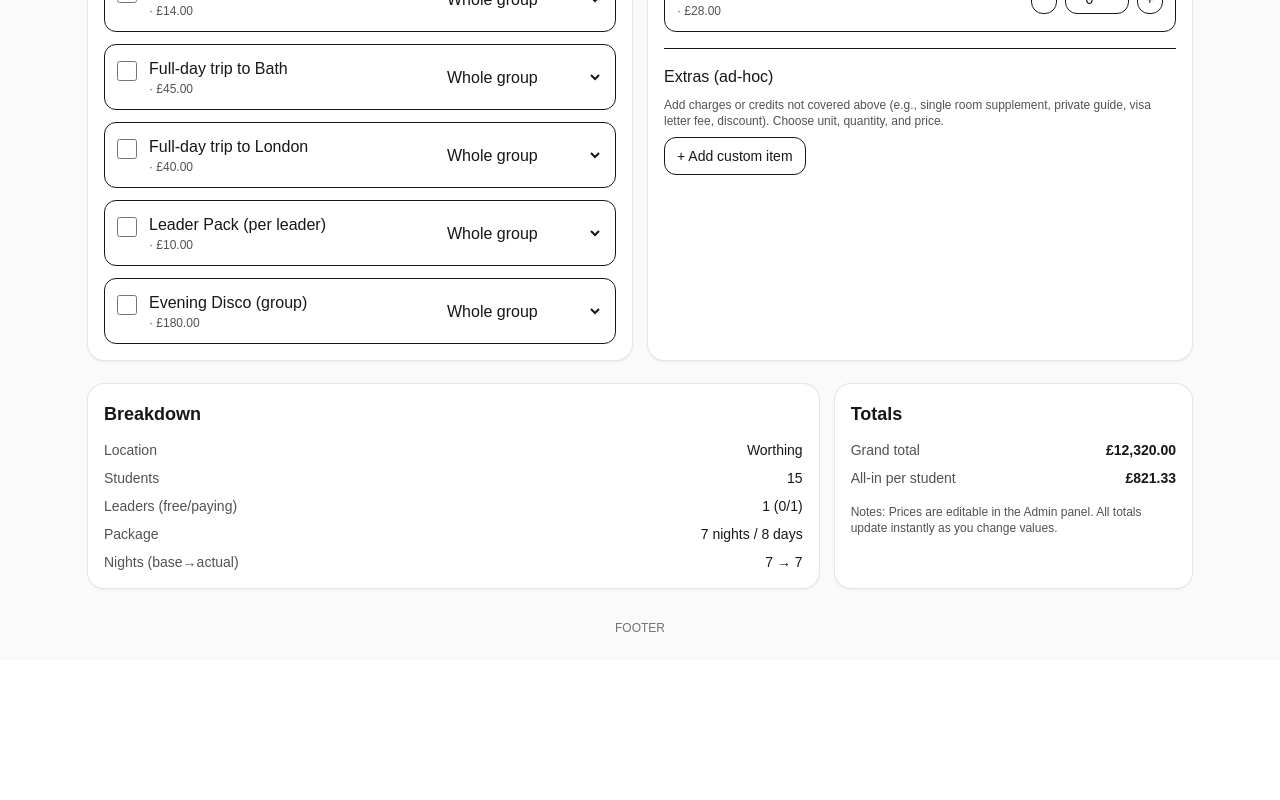
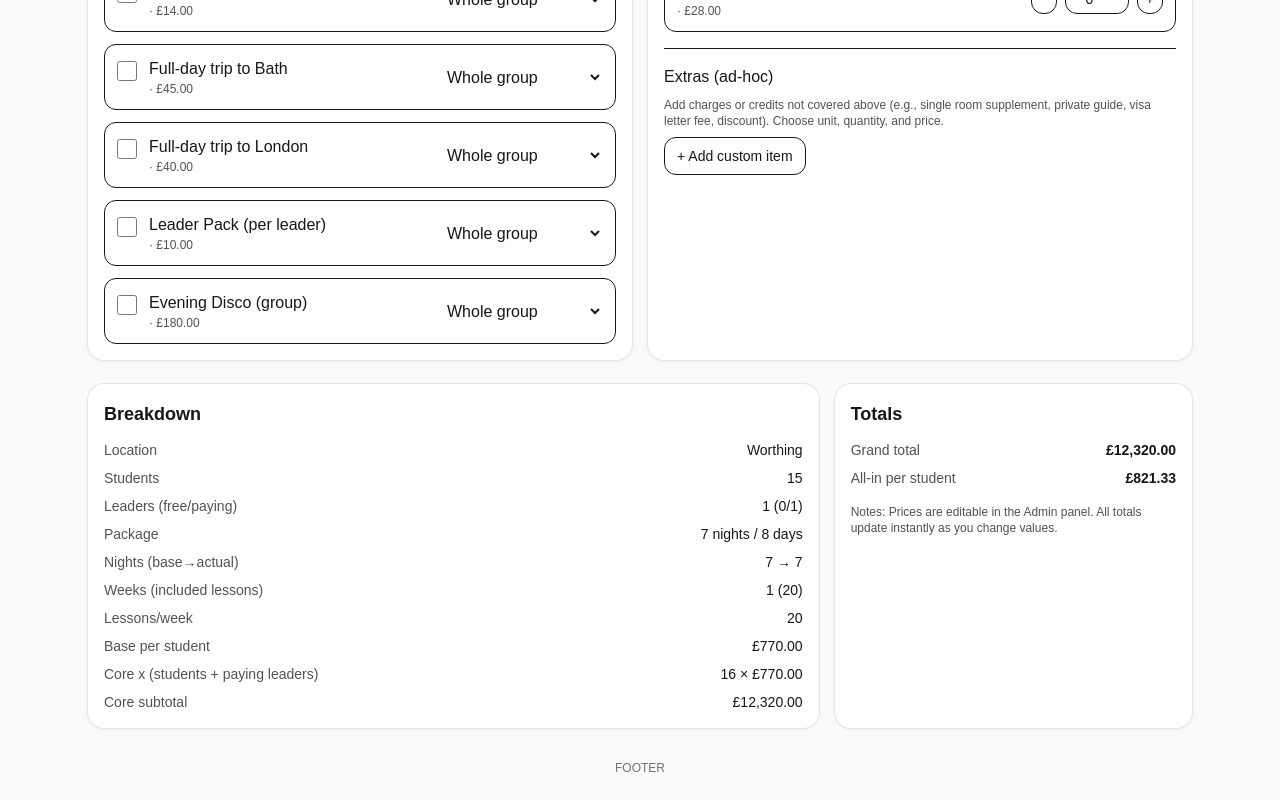
Before and after one commit to simonelebowski/group-quote, a Next.js app: page / in a window 1280 px wide. Shown: the part 724-1524 px from the top of the page. Before the commit the page ends 1384 px from the top, so only its background shows below. Built offline with nearby package versions, Linux system fonts and the light colour scheme.

Commit message:
splitting pricing function

```diff
--- a/src/app/page.tsx
+++ b/src/app/page.tsx
@@ -130,8 +130,25 @@ export default function QuoteCalculatorPage() {
         freeLeaders,
         packageKey,
         overrides,
+        nights,
+        baseNights,
+        lessonsPerWeek,
+        weeks,
+        inferredWeeks,
       }),
-    [loc, students, leaders, freeLeaders, packageKey, overrides]
+    [
+      loc,
+      students,
+      leaders,
+      freeLeaders,
+      packageKey,
+      overrides,
+      nights,
+      baseNights,
+      lessonsPerWeek,
+      weeks,
+      inferredWeeks,
+    ]
   );
 
   // const pricing = useMemo(() => {
@@ -546,16 +563,16 @@ export default function QuoteCalculatorPage() {
                 label="Nights (base→actual)"
                 value={`${baseNights} → ${nights}`}
               />
-              {/* <Row
+              <Row
                 label="Weeks (included lessons)"
                 value={`${pricing.meta.effectiveWeeks} (${pricing.meta.includedLessons})`}
               />
               <Row label="Lessons/week" value={`${lessonsPerWeek}`} />
-              <Row
+              {/* <Row
                 label="Airports (arr/dep)"
                 value={`${arrivalAirport} / ${departureAirport}`}
               />
-              <hr className="my-2" />
+              <hr className="my-2" /> */}
               <Row
                 label="Base per student"
                 value={fmt(pricing.meta.basePerStudent, pricing.currency)}
@@ -583,15 +600,15 @@ export default function QuoteCalculatorPage() {
                   )}
                 />
               )}
-              {pricing.meta.transferPerStudent !== 0 && (
+              {/* {pricing.meta.transferPerStudent !== 0 && (
                 <Row
                   label={`Transfer supplement per student`}
                   value={fmt(pricing.meta.transferPerStudent, pricing.currency)}
                 />
-              )}
+              )} */}
               <Row
                 label="Core x (students + paying leaders)"
-                value={`${students + pricing.meta.payingLeaders} × ${fmt(
+                value={`${students + pricing.payingLeaders} × ${fmt(
                   pricing.perStudentCore,
                   pricing.currency
                 )}`}
@@ -603,7 +620,7 @@ export default function QuoteCalculatorPage() {
                   pricing.currency
                 )}
               />
-              {pricing.activitiesBreakdown.length > 0 && (
+              {/*        {pricing.activitiesBreakdown.length > 0 && (
                 <div className="mt-2">
                   <div className="mb-1 font-medium">Activities</div>
                   <div className="space-y-1">
--- a/src/features/pricing/calculatePricing.ts
+++ b/src/features/pricing/calculatePricing.ts
@@ -13,6 +13,30 @@ export type PricingResult = {
   coreStudentsAndPayingLeadersTotal: number;
   grandTotal: number;
   perStudentAllIn: number | null;
+
+  // for now we don't include extras; we'll add later
+  meta: {
+    basePerStudent: number;
+
+    // nights
+    nightDelta: number;
+    nightAdjPerStudent: number;
+
+    // lessons
+    effectiveWeeks: number;
+    includedLessons: number;
+    lessonDelta: number;
+    lessonAdjPerStudent: number;
+
+    // leaders
+    // payingLeaders: number;
+
+    // reference rates (useful for debugging / UI)
+    perExtraNight: number;
+    perFewerNight: number;
+    perExtraLesson: number;
+    perFewerLesson: number;
+  };
 };
 
 type CalculatePricingArgs = {
@@ -25,13 +49,13 @@ type CalculatePricingArgs = {
   baseNights: number;
   lessonsPerWeek: number;
   weeks: number;
+  inferredWeeks: number;
   arrivalAirport: AirportCode;
   departureAirport: AirportCode;
   selectedActivities: SelectedActivities;
   selectedBusCards: SelectedBusCards;
   customItems: CustomItem[];
   overrides: Overrides;
-  inferredWeeks: number;
 };
 
 export function calculatePricing({
@@ -41,6 +65,11 @@ export function calculatePricing({
   freeLeaders,
   packageKey,
   overrides,
+  nights,
+  baseNights,
+  lessonsPerWeek,
+  weeks,
+  inferredWeeks,
 }: CalculatePricingArgs): PricingResult {
   const currency = loc.currency;
   const payingLeaders = Math.max(0, leaders - freeLeaders);
@@ -48,16 +77,54 @@ export function calculatePricing({
 
   // apply override for base package if present
   const ov = overrides[loc.locationId] ?? {};
-  const perStudentCore =
+  const basePerStudent =
     ov.basePackages?.[packageKey] ?? loc.basePackages[packageKey];
 
-  // core total right now = basePerStudent * chargeable heads
+  const perExtraNight = ov.perExtraNight ?? loc.perExtraNight;
+  const perFewerNight = ov.perFewerNight ?? loc.perFewerNight;
+  const perExtraLesson = ov.perExtraLesson ?? loc.perExtraLesson;
+  const perFewerLesson = ov.perFewerLesson ?? loc.perFewerLesson;
+
+  //
+  // Nights adjustment
+  //
+  const nightDelta = nights - baseNights;
+
+  const nightAdjPerStudent =
+    nightDelta === 0
+      ? 0
+      : nightDelta > 0
+      ? nightDelta * perExtraNight
+      : Math.abs(nightDelta) * perFewerNight;
+
+  //
+  // Lessons adjustment (20 lessons/week included)
+  //
+  const effectiveWeeks = weeks || inferredWeeks;
+  const includedLessons = 20 * effectiveWeeks;
+
+  const lessonDelta = lessonsPerWeek * effectiveWeeks - includedLessons;
+
+  const lessonAdjPerStudent =
+    lessonDelta === 0
+      ? 0
+      : lessonDelta > 0
+      ? lessonDelta * perExtraLesson
+      : Math.abs(lessonDelta) * perFewerLesson;
+
+  //
+  // Core per-student and totals
+  //
+  const perStudentCore =
+    basePerStudent + nightAdjPerStudent + lessonAdjPerStudent;
+
   const coreStudentsAndPayingLeadersTotal =
     perStudentCore * studentsAndPayingLeaders;
 
-  // what does that look like per student (only valid if students > 0)
-  const perStudentAllIn =
-    students > 0 ? coreStudentsAndPayingLeadersTotal / students : null;
+  // For now, grandTotal is just the core (we'll add extras later)
+  const grandTotal = coreStudentsAndPayingLeadersTotal;
+
+  const perStudentAllIn = students > 0 ? grandTotal / students : null;
 
   return {
     currency,
@@ -66,5 +133,18 @@ export function calculatePricing({
     studentsAndPayingLeaders,
     coreStudentsAndPayingLeadersTotal,
     perStudentAllIn,
+    meta: {
+      basePerStudent,
+      nightDelta,
+      nightAdjPerStudent,
+      effectiveWeeks,
+      includedLessons,
+      lessonDelta,
+      lessonAdjPerStudent,
+      perExtraNight,
+      perFewerNight,
+      perExtraLesson,
+      perFewerLesson,
+    },
   };
 }
--- /dev/null
+++ b/src/features/pricing/pricingUtils.ts
@@ -0,0 +1,23 @@
+import { LocationPricing, PackageKey, Overrides } from "@/types/types";
+
+export function getEffectiveRates(
+  loc: LocationPricing,
+  packageKey: PackageKey,
+  ov: ReturnType<typeof getLocationOverride>
+) {
+  const basePerStudent =
+    ov.basePackages?.[packageKey] ?? loc.basePackages[packageKey];
+
+  const perExtraNight = ov.perExtraNight ?? loc.perExtraNight;
+  const perFewerNight = ov.perFewerNight ?? loc.perFewerNight;
+  const perExtraLesson = ov.perExtraLesson ?? loc.perExtraLesson;
+  const perFewerLesson = ov.perFewerLesson ?? loc.perFewerLesson;
+
+  return {
+    basePerStudent,
+    perExtraNight,
+    perFewerNight,
+    perExtraLesson,
+    perFewerLesson,
+  };
+}
```
